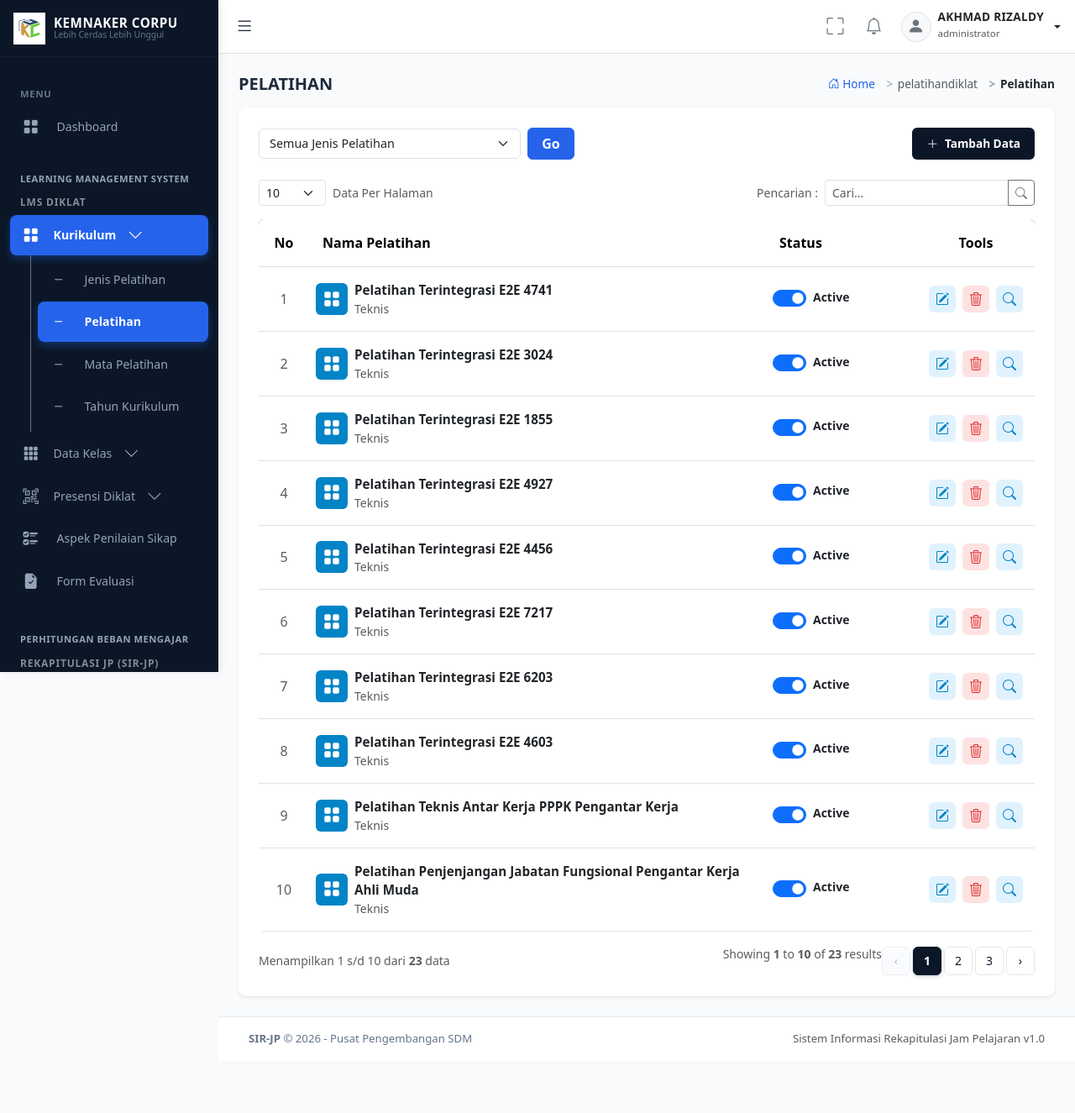
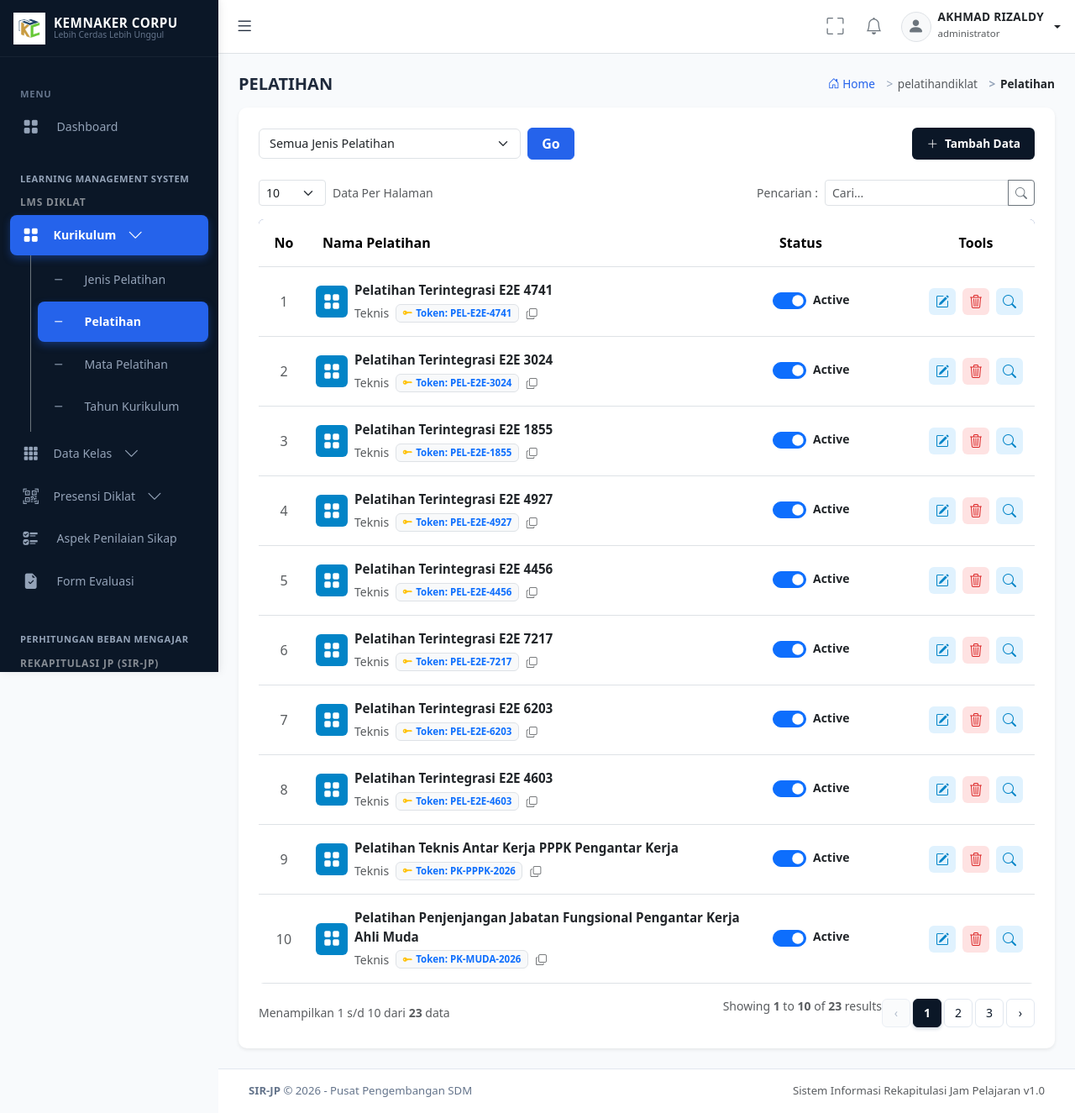
Before and after one commit to akhmadrizaldy74/SIR-JP, a Laravel app: page /pelatihan in a window 1280 px wide. Shown: the whole page at 84% size. Before the commit the page ends 1244 px from the top, so only its background shows below. Run offline with Laravel 12, Linux system fonts and the light colour scheme; a user stored in the database is signed in; data comes from the database, SQL or seed files in the repository; data that the repository does not hold is empty; parts of the project's set-up code (start-up, migrations or seed data) failed here and were passed over; some libraries are stand-ins or nearby versions.

Commit message:
feat(pelatihan): display copyable token in training list and angkatan badge in peserta table

```diff
--- a/resources/views/pelatihan/index.blade.php
+++ b/resources/views/pelatihan/index.blade.php
@@ -97,8 +97,14 @@
                                             <div class="fw-bold text-dark" style="font-size: 0.95rem;">
                                                 {{ $pel->nama_pelatihan }}
                                             </div>
-                                            <div class="text-muted small">
-                                                {{ $pel->kategori ?? 'Pelatihan Fungsional' }}
+                                            <div class="d-flex align-items-center gap-2 flex-wrap mt-1">
+                                                <span class="text-muted small">{{ $pel->kategori ?? 'Pelatihan Fungsional' }}</span>
+                                                <span class="badge bg-light text-primary border" style="font-size: 0.72rem;" title="Kode Token Registrasi Kelas Peserta">
+                                                    <i class="bi bi-key-fill text-warning me-1"></i>Token: <strong>{{ $pel->kode_pelatihan }}</strong>
+                                                </span>
+                                                <button type="button" class="btn btn-sm btn-link p-0 text-muted" title="Salin Kode Token" onclick="navigator.clipboard.writeText('{{ $pel->kode_pelatihan }}'); if(window.SirAlert){ SirAlert.success('Kode Token Pelatihan {{ $pel->kode_pelatihan }} berhasil disalin!', 'Tersalin !'); } else { alert('Tersalin!'); }">
+                                                    <i class="bi bi-copy" style="font-size: 0.8rem;"></i>
+                                                </button>
                                             </div>
                                         </div>
                                     </div>
```
Also changed, not shown: resources/views/peserta/index.blade.php (+13 -1 lines).
